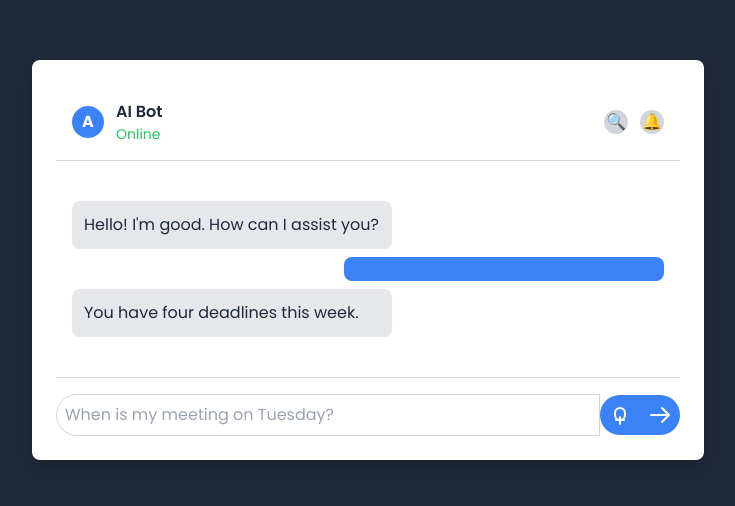
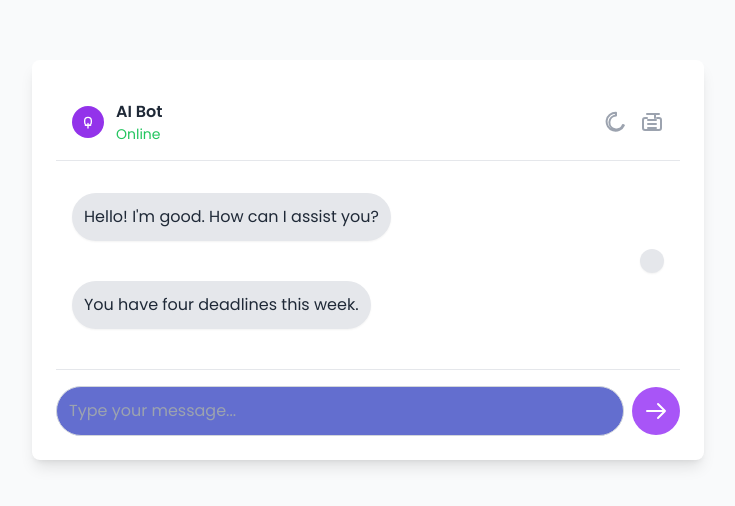
Before and after one commit to suraksha011/Headstarter_Hackthon-Week1, a React (Vite) app: page /finalpage in a window 1280 px wide. Shown: the part 140-646 px from the top of the page, without its empty margins (272-1007 px from the left). Built offline with nearby package versions, Linux system fonts and the light colour scheme; a web font is replaced by a local one.

Commit message:
finalPage

```diff
--- a/package.json
+++ b/package.json
@@ -11,6 +11,7 @@
   },
   "dependencies": {
     "@heroicons/react": "^2.1.5",
+    "axios": "^1.7.2",
     "react": "^18.3.1",
     "react-dom": "^18.3.1",
     "react-router-dom": "^6.25.1"
--- a/src/pages/FinalPage.jsx
+++ b/src/pages/FinalPage.jsx
@@ -13,71 +13,69 @@ const FinalPage = () => {
 
   const sendMessage = (message) => {
     if (message.trim() !== '') {
-      setMessages([...messages, { text: message, sender: 'user' }]);
+      setMessages((prevMessages) => [...prevMessages, { text: message, sender: 'user' }]);
       setInput('');
     }
   };
 
   return (
-    <div className="flex justify-center items-center min-h-screen bg-gray-800">
+    <div className="flex justify-center items-center min-h-screen bg-gray-50">
       <div className="bg-white p-6 rounded-lg shadow-lg w-full max-w-2xl flex flex-col">
         {/* Header */}
-        <div className="flex items-center justify-between p-4 border-b border-gray-300">
+        <div className="flex items-center justify-between p-4 border-b border-gray-200">
           <div className="flex items-center">
-            <div className="h-8 w-8 bg-blue-500 rounded-full flex items-center justify-center text-white font-bold">A</div>
+            <div className="h-8 w-8 bg-purple-600 rounded-full flex items-center justify-center text-white font-bold">
+              <svg className="h-4 w-4" fill="none" stroke="currentColor" viewBox="0 0 24 24" xmlns="http://www.w3.org/2000/svg">
+                <path strokeLinecap="round" strokeLinejoin="round" strokeWidth="2" d="M12 14v7m-4-4h8M7 10a5 5 0 0110 0v2a5 5 0 01-10 0v-2z"></path>
+              </svg>
+            </div>
             <div className="ml-3">
               <div className="font-semibold text-gray-800">AI Bot</div>
               <div className="text-sm text-green-500">Online</div>
             </div>
           </div>
           <div className="flex items-center space-x-3">
-            <div className="h-6 w-6 bg-gray-300 rounded-full flex items-center justify-center text-gray-600">&#x1F50D;</div>
-            <div className="h-6 w-6 bg-gray-300 rounded-full flex items-center justify-center text-gray-600">&#x1F514;</div>
+            <svg className="h-6 w-6 text-gray-400" fill="none" stroke="currentColor" viewBox="0 0 24 24" xmlns="http://www.w3.org/2000/svg">
+              <path strokeLinecap="round" strokeLinejoin="round" strokeWidth="2" d="M12 4.354v1.042a7 7 0 106.918 9.573l.926.371A9 9 0 1112 2.708v1.042z"></path>
+            </svg>
+            <svg className="h-6 w-6 text-gray-400" fill="none" stroke="currentColor" viewBox="0 0 24 24" xmlns="http://www.w3.org/2000/svg">
+              <path strokeLinecap="round" strokeLinejoin="round" strokeWidth="2" d="M17 8h2a2 2 0 012 2v8a2 2 0 01-2 2H5a2 2 0 01-2-2v-8a2 2 0 012-2h2m8-4h-4m4 0v4m0-4h4m-8 0H7m1 10h8m-8 4h8m-8-8h8"></path>
+            </svg>
           </div>
         </div>
 
         {/* Messages Display Area */}
-        <div className="flex-1 overflow-y-auto my-4 p-4">
+        <div className="flex-1 overflow-y-scroll my-4 p-4" style={{ height: '400px' }}>
           {messages.map((message, index) => (
             <div
               key={index}
-              className={`p-3 my-2 rounded-lg max-w-xs ${message.sender === 'user'
-                ? 'bg-blue-500 text-white ml-auto'
-                : 'bg-gray-200 text-gray-800 mr-auto'
-                }`}
-              style={{ alignSelf: message.sender === 'user' ? 'flex-end' : 'flex-start' }}
+              className={`flex ${message.sender === 'user' ? 'justify-end' : 'justify-start'} mb-2`}
             >
-              {message.text}
+              <div
+                className={`p-3 rounded-3xl shadow-sm max-w-md ${message.sender === 'user'
+                  ? 'bg-gray-200 text-gray-800 text-right'
+                  : 'bg-gray-200 text-gray-800 text-left'
+                  }`}
+              >
+                {message.text}
+              </div>
             </div>
           ))}
         </div>
 
         {/* Input Area */}
-        <div className="flex items-center border-t border-gray-300 pt-4">
+        <div className="flex items-center border-t border-gray-200 pt-4">
           <input
             type="text"
-            className="flex-1 border border-gray-300 rounded-l-full p-2 focus:outline-none focus:ring-2 focus:ring-blue-500"
+            className="flex-1 border border-gray-300 rounded-full p-3 focus:outline-none focus:ring-2"
+            style={{ backgroundColor: 'rgb(99,110,207)', color: 'white' }}
             value={input}
             onChange={(e) => setInput(e.target.value)}
             onKeyPress={(e) => e.key === 'Enter' && sendMessage(input)}
-            placeholder="When is my meeting on Tuesday?"
+            placeholder="Type your message..."
           />
           <button
-            className="bg-blue-500 text-white p-2 rounded-l-full hover:bg-blue-600"
-            style={{ borderTopRightRadius: 0, borderBottomRightRadius: 0 }}
-          >
-            <svg
-              className="h-6 w-6"
-              fill="none"
-              stroke="currentColor"
-              viewBox="0 0 24 24"
-              xmlns="http://www.w3.org/2000/svg"
-            >
-              <path strokeLinecap="round" strokeLinejoin="round" strokeWidth="2" d="M12 14v7m-4-4h8M7 10a5 5 0 0110 0v2a5 5 0 01-10 0v-2z"></path>
-            </svg>
-          </button>
-          <button
-            className="bg-blue-500 text-white p-2 rounded-r-full hover:bg-blue-600 flex items-center"
+            className="bg-purple-500 text-white p-3 rounded-full ml-2 hover:bg-purple-600"
             onClick={() => sendMessage(input)}
           >
             <svg
```
Also changed, not shown: 1 other file (tests, documents, lock files or other folders).
